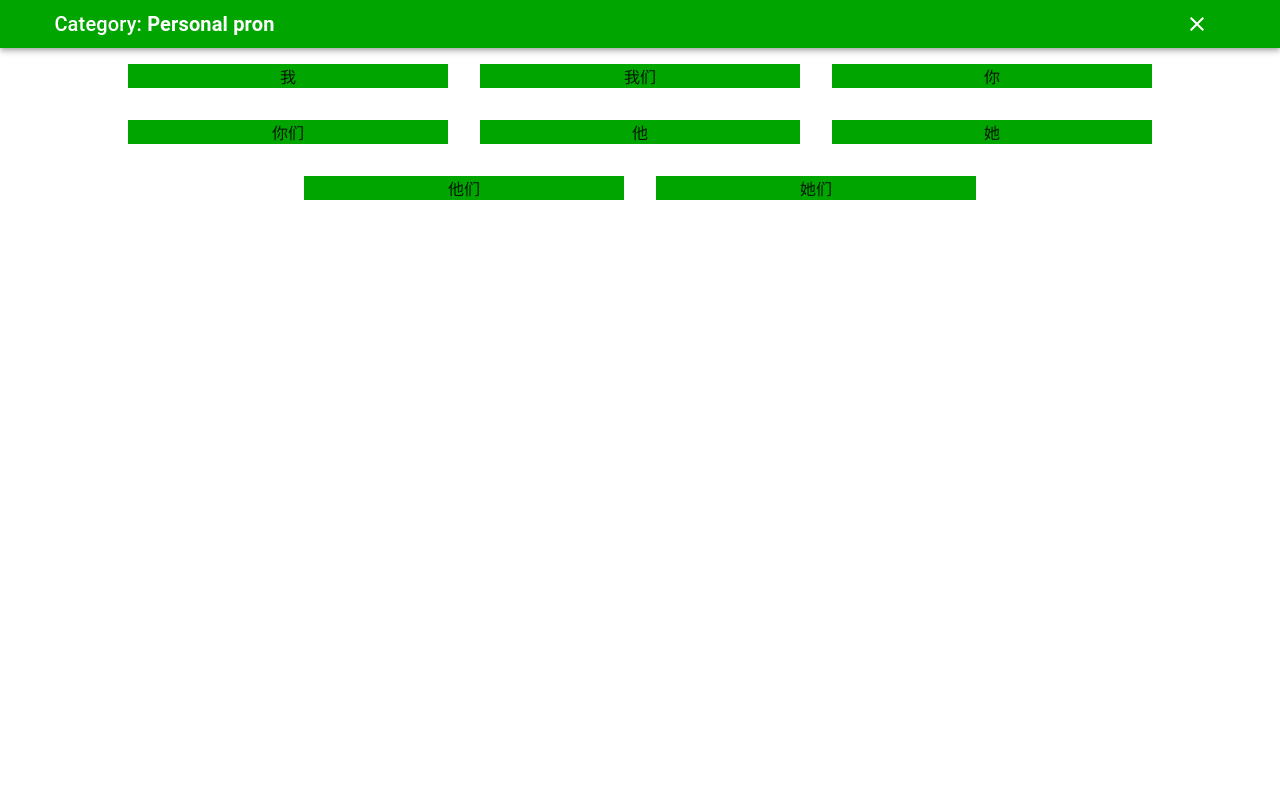
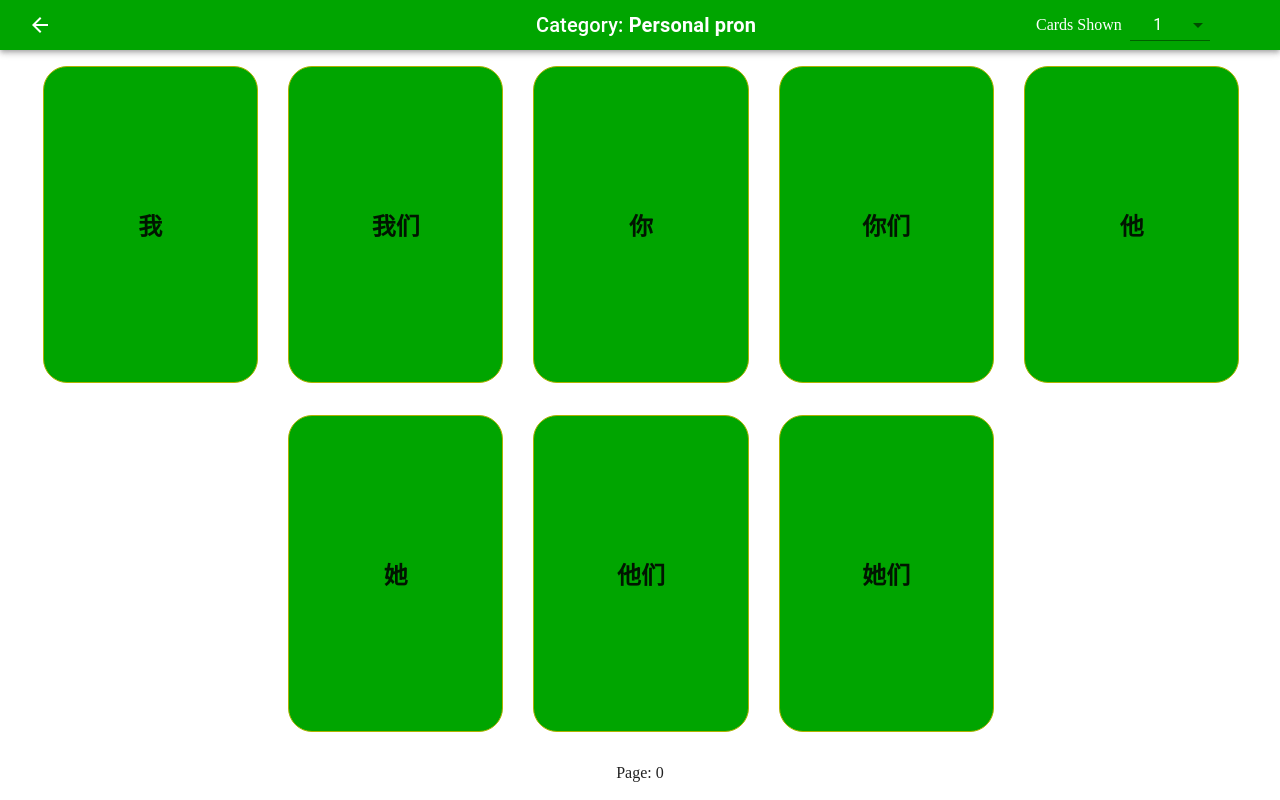
Before and after one commit to davidfitz314/HSK-Learn, a React (Create React App) app: page / in a window 1280 px wide. Both pictures are taken after a click on the button "PERSONAL PRON". Built offline with nearby package versions, Linux system fonts and the light colour scheme.

Commit message:
adding more card controls and cleaning up types

```diff
--- a/src/components/BodyWrapper.tsx
+++ b/src/components/BodyWrapper.tsx
@@ -4,6 +4,7 @@ import level1 from '../jsontextfiles/level1.json';
 import Grid from '@material-ui/core/Grid';
 import Button from '@material-ui/core/Button';
 import { CardDisplay } from './CardDisplay';
+import { languageGroups, cardGroups } from './Utils/Types';
 
 const useStyles = makeStyles((theme: Theme) => createStyles({
     button: {
@@ -26,29 +27,20 @@ type bodyWrapperProps = {
     currentLevel: number,
 }
 
-interface languageGroups {
-    chinese: string;
-    pinyin: string;
-    english: string;
-}
-
-type cardTypes = {
-    type: string,
-    items: languageGroups[],
-}
-
 export const BodyWrapper = (props: bodyWrapperProps ) => {
     const classes = useStyles();
     const allCardWords: languageGroups[] = [];
     level1.map(group => group.items.map(each => allCardWords.push(each)));
-    const [category, setSelectedCategory] = useState<cardTypes>({ type: "All Cards", items: allCardWords });
+    const [category, setSelectedCategory] = useState<cardGroups>({ type: "All Cards", items: allCardWords });
     const [open, setOpen] = useState(false);
-    const openCategoryDialog = (cat: cardTypes) => {
+    const [selected, setSelected] = useState<number>(1);
+    const openCategoryDialog = (cat: cardGroups) => {
         setSelectedCategory(cat);
         setOpen(true);
     }
     const closeCategoryDialog = () => {
         setSelectedCategory({ type: "All Cards", items: allCardWords });
+        setSelected(1);
         setOpen(false);
     }
     return (
@@ -66,7 +58,7 @@ export const BodyWrapper = (props: bodyWrapperProps ) => {
                     <Button className={classes.button} onClick={()=>openCategoryDialog({ type: 'All Cards', items: allCardWords })}>All Cards</Button>
                 </Grid>
             </Grid>
-            <CardDisplay cardObj={category} open={open} handleClose={closeCategoryDialog} />
+            <CardDisplay cardObj={category} open={open} handleClose={closeCategoryDialog} selected={selected} setSelected={setSelected} />
             {props.children}
         </div>
     )
--- a/src/components/Card.tsx
+++ b/src/components/Card.tsx
@@ -1,38 +1,21 @@
 import React, { useState } from 'react';
 import ReactCardFlip from 'react-card-flip';
-import { createStyles, makeStyles, Theme } from '@material-ui/core/styles';
-
-const useStyles = makeStyles((theme: Theme) => createStyles({
-    cardStyle: {
-        backgroundColor: '#00a500',
-    }
-}));
-
-interface languageGroups {
-    chinese: string;
-    pinyin: string;
-    english: string;
-}
+import { CardFace } from './CardFace';
+import { languageGroups } from './Utils/Types';
 
 type cardTypes = {
     card: languageGroups,
-    key: any,
+    nextPage: () => void,
+    prevPage: () => void,
 }
 
 export const Card = (props: cardTypes) => {
-    const classes = useStyles();
     const [flipped, setFlipped] = useState(false);
+    const setCardFlip = () => setFlipped(!flipped);
     return (
-        <ReactCardFlip isFlipped={flipped} infinite containerStyle={{ backgroundColor: 'blue' }}>
-            <div onClick={() => setFlipped(!flipped)} className={classes.cardStyle} key='front'>
-                {props.card.chinese}
-            </div>
-            <div onClick={() => setFlipped(!flipped)} className={classes.cardStyle} key='back'>
-                <ul>
-                    <li key={`${props.key}-2`}>{props.card.pinyin}</li>
-                    <li key={`${props.key}-3`}>{props.card.english}</li>
-                </ul>
-            </div>
+        <ReactCardFlip isFlipped={flipped} infinite>
+            <CardFace key="front" text={props.card.chinese} flip={setCardFlip} hint={props.card.pinyin} />
+            <CardFace key="back" text={props.card.english} flip={setCardFlip} />
         </ReactCardFlip>
     );
 }
--- a/src/components/CardDisplay.tsx
+++ b/src/components/CardDisplay.tsx
@@ -1,12 +1,16 @@
 import React from 'react';
 import Dialog from '@material-ui/core/Dialog';
-import CloseIcon from '@material-ui/icons/Close';
+import ArrowBackIcon from '@material-ui/icons/ArrowBack';
 import IconButton from '@material-ui/core/IconButton';
 import AppBar from '@material-ui/core/AppBar';
 import Typography from '@material-ui/core/Typography';
 import { createStyles, makeStyles, Theme } from '@material-ui/core/styles';
 import Grid from '@material-ui/core/Grid';
-import { Card } from './Card';
+import MenuItem from '@material-ui/core/MenuItem';
+import FormControl from '@material-ui/core/FormControl';
+import Select from '@material-ui/core/Select';
+import { cardGroups } from './Utils/Types';
+import { CardPageNavigation } from './CardPageNavigation';
 
 const useStyles = makeStyles((theme: Theme) => createStyles({
     appBar: {
@@ -20,57 +24,96 @@ const useStyles = makeStyles((theme: Theme) => createStyles({
     },
     gridSpacing: {
         margin: theme.spacing(2),
-        backgroundColor: 'yellow',
+    },
+    formControl: {
+        margin: theme.spacing(1),
+        minWidth: 80,
+        color: 'white',
+        textColor: 'white',
+    },
+    selectEmpty: {
+        color: 'white',
+        textColor: 'white',
         textAlign: 'center',
-    }
+    },
 }));
-
-interface languageGroups {
-    chinese: string;
-    pinyin: string;
-    english: string;
-}
-
-type cardGroups = {
-    type: string,
-    items: languageGroups[],
-}
 
 type cardProps = {
     cardObj: cardGroups,
     open: boolean,
     handleClose: () => void,
+    selected: number,
+    setSelected: (num: number) => void,
 }
 
-export const CardDisplay = (props: cardProps) => {
+export const CardDisplay = ({ cardObj, open, handleClose, selected, setSelected }: cardProps) => {
+    const { items } = cardObj;
     const classes = useStyles();
-    // TODO: change arrow to be a back button, move category to center, add select statement to right for limiting number of cards
+    const numsArray: number[] = [];
+    for (var i = 0; i < items.length; i++){
+        if (i === 0){
+            numsArray.push(i+1);
+        }
+        if (items.length === 1) break;
+        if (items.length < 5 && items.length - 1 !== i && i > 0){
+            numsArray.push(i);
+        } else if (items.length > 5 && items.length < 10 && i % 2 === 0 && items.length -1 !== i && i > 0){
+            numsArray.push(i);
+        } else if (items.length > 10 && items.length < 20 && i % 3 === 0 && items.length -1 !== i && i > 0){
+            numsArray.push(i);
+        }else if (items.length > 20 && i % 10 === 0 && items.length -1 !== i && i > 0){
+            numsArray.push(i);
+        }
+        if (items.length - 1 === i){
+            numsArray.push(i+1);
+        }
+    }
+    const handleChange = (value: number) => {
+        setSelected(value);
+    };
+
     return (
         <div>
-            <Dialog fullScreen open={props.open} onClose={props.handleClose}>
+            <Dialog fullScreen open={open} onClose={handleClose}>
                 <AppBar className={classes.appBar}>
-                    <Grid container alignItems='center'>
-                        <Grid item xs={11} style={{ paddingLeft: '3%' }}>
+                    <Grid container  alignItems='center' justify='space-around' direction="row">
+                        <Grid item xs style={{ paddingLeft: '16px' }}>
+                            <IconButton color="inherit" onClick={handleClose} aria-label="back">
+                                <ArrowBackIcon aria-label='back' />
+                            </IconButton>
+                        </Grid>
+                        <Grid item xs style={{textAlign: 'center' }}>
                             <Typography variant="h6" className={classes.title}>
-                                {`Category: `}<strong>{props.cardObj.type}</strong>
+                                {`Category: `}<strong>{cardObj.type}</strong>
                             </Typography>
                         </Grid>
-                        <Grid item xs={1}>
-                            <IconButton color="inherit" onClick={props.handleClose} aria-label="close">
-                                <CloseIcon />
-                            </IconButton>
+                        <Grid item xs style={{ textAlign: 'right', paddingRight: '20px' }}>
+                            <Grid container alignItems='center' justify='flex-end' direction='row'>
+                                <Grid item xs={8} style={{ textAlign: 'right' }}>
+                                    <p>Cards Shown</p>
+                                </Grid>
+                                <Grid item xs={4} style={{ textAlign: 'left' }}>
+                                    <FormControl className={classes.formControl}>
+                                        <Select
+                                        id="select-card-numbers-id"
+                                        value={selected}
+                                        defaultValue={1}
+                                        onChange={(name) => {name && handleChange(name.target.value as number)}}
+                                        className={classes.selectEmpty}
+                                        >
+                                            {numsArray.map((num, key) => {
+                                                return (
+                                                    <MenuItem value={num} key={key}>{num}</MenuItem>
+                                                );
+                                            })}
+                                        </Select>
+                                    </FormControl>
+                                </Grid>
+                            </Grid>
                         </Grid>
                     </Grid>
                 </AppBar>
-                <Grid container alignItems='center' justify='center'>
-                    {props.cardObj.items && props.cardObj.items.map((item, key) => {
-                        return (
-                                <Grid key={key} item xs={3} className={classes.gridSpacing}>
-                                    <Card card={item} key={key} />
-                                </Grid>
-                            );
-                        })}
-                </Grid>
+                <CardPageNavigation items={cardObj.items} cardsPerPage={selected} />
             </Dialog>
         </div>
     );
--- /dev/null
+++ b/src/components/CardFace.tsx
@@ -0,0 +1,27 @@
+import React from 'react';
+import { createStyles, makeStyles, Theme } from '@material-ui/core/styles';
+
+const useStyles = makeStyles((theme: Theme) => createStyles({
+    cardStyle: {
+        backgroundColor: '#00a500',
+        margin: 'auto',
+        width: '100%',
+        padding: `${theme.spacing(15)}px ${theme.spacing(0)}px`,
+        textAlign: 'center',
+        border: '1px solid #aeb301',
+        borderRadius: theme.spacing(3),
+    }
+}));
+
+type cardFaceProps = {
+    text: string,
+    hint?: string,
+    flip: () => void;
+}
+
+export const CardFace = ({text, hint, flip}: cardFaceProps) => {
+    const classes = useStyles();
+    return (
+        <div onClick={()=>flip()} className={classes.cardStyle}><h2>{text}</h2></div>
+    )
+};
--- /dev/null
+++ b/src/components/CardPageNavigation.tsx
@@ -0,0 +1,59 @@
+import React, { useState } from 'react';
+import Grid from '@material-ui/core/Grid';
+import { Card } from './Card';
+import { createStyles, makeStyles, Theme } from '@material-ui/core/styles';
+import { languageGroups } from './Utils/Types';
+
+const useStyles = makeStyles((theme: Theme) => createStyles({
+    appBar: {
+        position: 'relative',
+        backgroundColor: '#00a500',
+
+    },
+    title: {
+        marginLeft: theme.spacing(2),
+        flex: 1,
+    },
+    gridSpacing: {
+        margin: theme.spacing(2),
+    },
+}));
+
+type cardPageNavProps = {
+    items: languageGroups[],
+    cardsPerPage: number,
+}
+
+export const CardPageNavigation = ({items, cardsPerPage}: cardPageNavProps) => {
+    const classes = useStyles();
+    const [page, setPage] = useState(0);
+    const [maxPage, setMaxPage] = useState((items.length) / cardsPerPage)
+    const nextPage = () => {
+        if (maxPage - 1 > page) {
+            setPage(page+1);
+        } else {
+            setPage(0);
+        }
+    }
+    const prevPage = () => {
+        if (page > 0){
+            setPage(page - 1);
+        } else {
+            setPage(maxPage - 1);
+        }
+    }
+    return (
+        <div>
+        <Grid container alignItems='center' justify='center'>
+            {items && items.map((item, key) => {
+            return (
+                    <Grid key={key} item xs={2} className={classes.gridSpacing}>
+                        <Card card={item} key={key} nextPage={nextPage} prevPage={prevPage} />
+                    </Grid>
+                );
+            })}
+        </Grid>
+        <p style={{ textAlign: 'center' }}>Page: {page}</p>
+        </div>
+    )
+}
--- /dev/null
+++ b/src/components/Utils/Types.ts
@@ -0,0 +1,10 @@
+export interface languageGroups {
+    chinese: string;
+    pinyin: string;
+    english: string;
+}
+
+export type cardGroups = {
+    type: string,
+    items: languageGroups[],
+}
```
